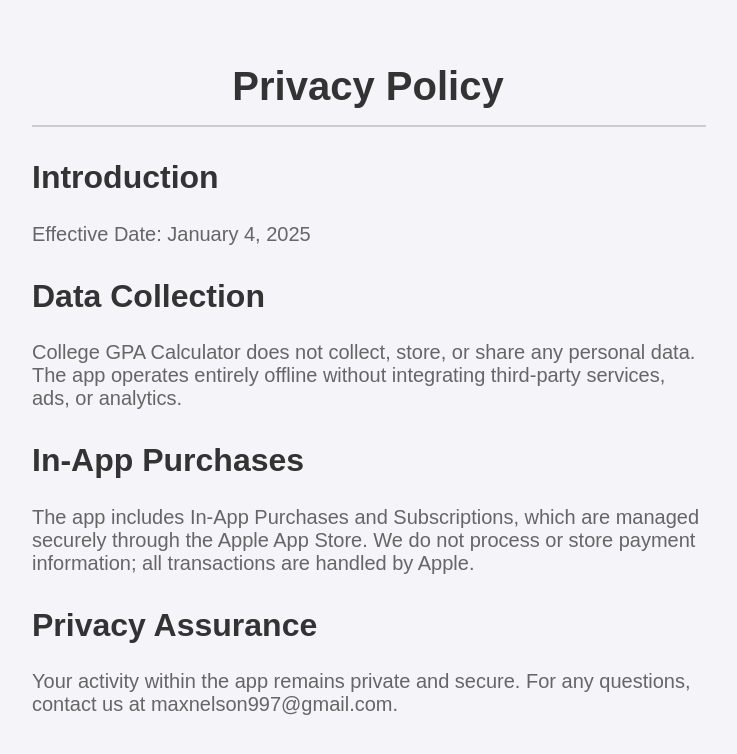
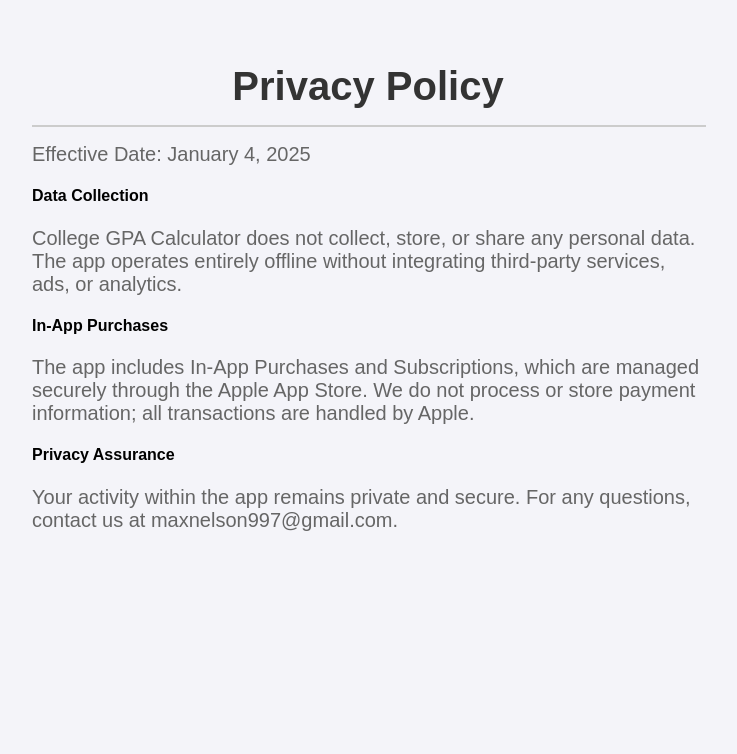
Before and after one commit to Maxnelson997/maxnelson997.github.io, a plain HTML site: page index.html in a window 1280 px wide. Shown: the whole page, without its empty margins (272-1009 px from the left). Drawn offline with Linux system fonts and the light colour scheme.

Commit message:
removed itro text

```diff
--- a/index.html
+++ b/index.html
@@ -91,19 +91,17 @@
     <div class="content">
         <h1>Privacy Policy</h1>
         <hr>
-
-        <h2>Introduction</h2>
         <p>Effective Date: January 4, 2025</p>
 
-        <h2>Data Collection</h2>
+        <h4>Data Collection</h4>
         <p>College GPA Calculator does not collect, store, or share any personal data. The app operates entirely offline
             without integrating third-party services, ads, or analytics.</p>
 
-        <h2>In-App Purchases</h2>
+        <h4>In-App Purchases</h4>
         <p>The app includes In-App Purchases and Subscriptions, which are managed securely through the Apple App Store.
             We do not process or store payment information; all transactions are handled by Apple.</p>
 
-        <h2>Privacy Assurance</h2>
+        <h4>Privacy Assurance</h4>
         <p>Your activity within the app remains private and secure. For any questions, contact us at
             maxnelson997@gmail.com.</p>
     </div>
```
